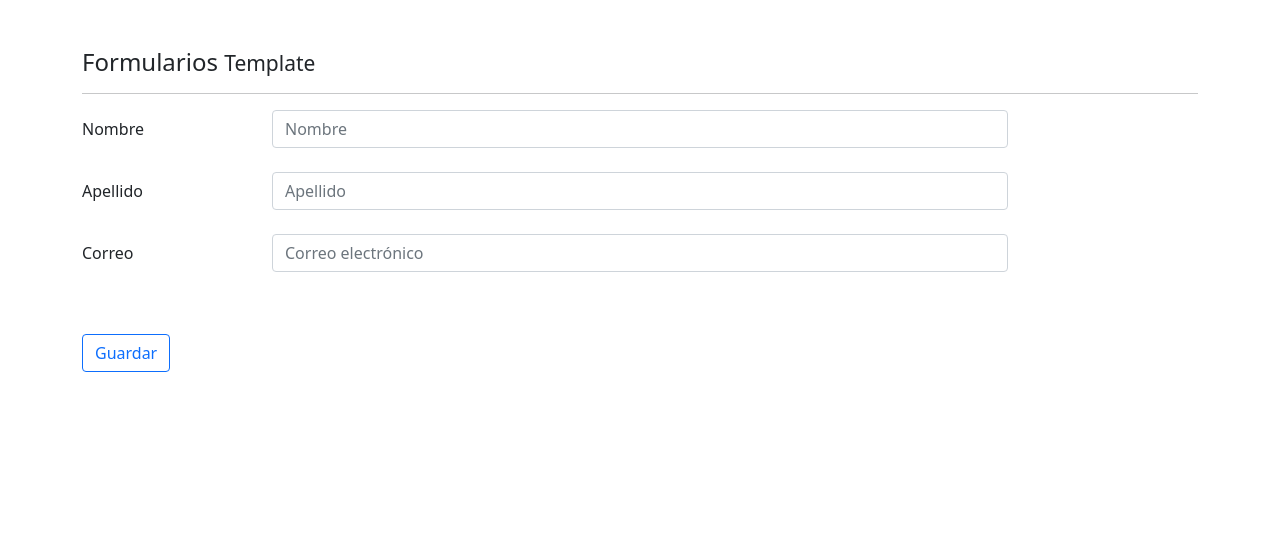
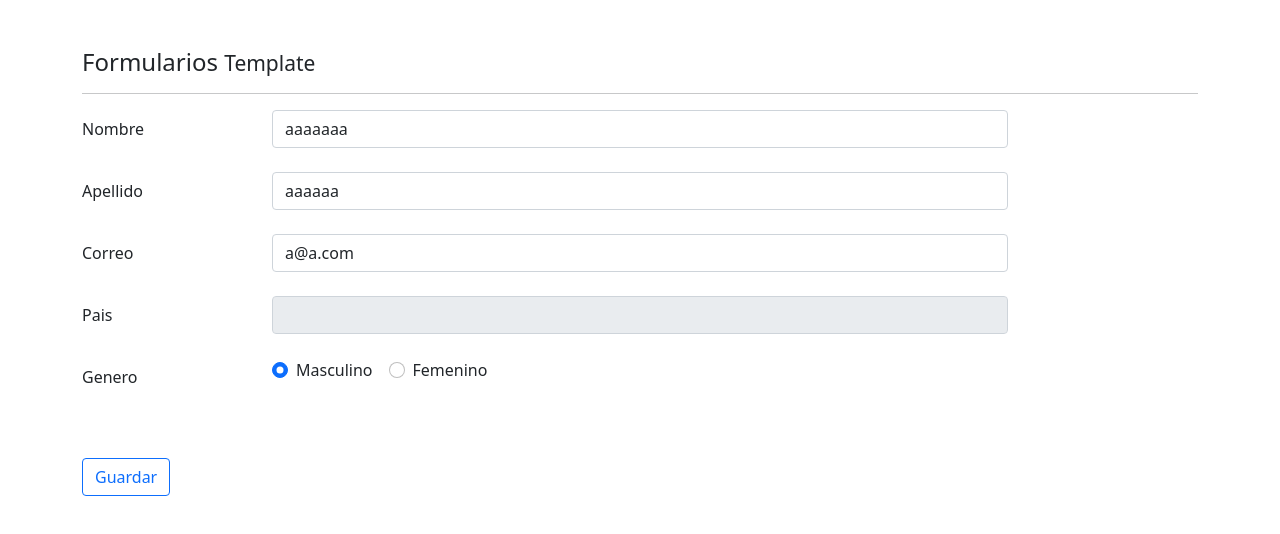
Before and after one commit to harrycoa/appFormularios, an Angular app: page /template in a window 1280 px wide. Shown: the top 534 px of the page. Built offline with nearby package versions, Linux system fonts and the light colour scheme; no server answers.

Commit message:
formulario por template

```diff
--- a/src/app/app.module.ts
+++ b/src/app/app.module.ts
@@ -6,6 +6,7 @@ import { AppComponent } from './app.component';
 import { TemplateComponent } from './pages/template/template.component';
 import { ReactiveComponent } from './pages/reactive/reactive.component';
 import { FormsModule } from '@angular/forms';
+import { HttpClientModule } from '@angular/common/http'
 
 @NgModule({
   declarations: [
@@ -16,7 +17,8 @@ import { FormsModule } from '@angular/forms';
   imports: [
     BrowserModule,
     AppRoutingModule,
-    FormsModule
+    FormsModule,
+    HttpClientModule
   ],
   providers: [],
   bootstrap: [AppComponent]
--- a/src/app/pages/template/template.component.html
+++ b/src/app/pages/template/template.component.html
@@ -16,7 +16,10 @@
                [ngModel]="usuario.nombre"
                placeholder="Nombre"
                required
+               minlength = "5"
                #nombre="ngModel">
+        <small *ngIf="nombre.invalid && nombre.touched"
+               class='form-text text-danger'>Ingrese un nombre minimo de 5 letras</small>
       </div>
     </div>
     <br>
@@ -33,6 +36,8 @@
                placeholder="Apellido"
                required
                #apellido="ngModel">
+        <small *ngIf="apellido.invalid && apellido.touched"
+        class='form-text text-danger'>Ingrese un nombre minimo de 5 letras</small>
       </div>
     </div>
   </div>
@@ -51,11 +56,60 @@
              pattern="[a-z0-9._%+-]+@[a-z0-9.-]+\.[a-z]{2,3}$"
              required
              #correo="ngModel">
+      <small *ngIf="correo.invalid && correo.touched"
+      class='form-text text-danger'>el correo es obligatorio</small>
     </div>
   </div>
+  <br>
+  <div class="form-group row">
+    <label class="col-2 col-form-label">Pais</label>
+    <div class="col-8">
+      <select class="form-control"
+              name="pais"
+              [disabled]="paises.length ===0"
+              [ngModel]="usuario.pais"
+              [class.is-invalid]="pais.invalid && pais.touched"
+              required
+              #pais="ngModel">
+        <small *ngIf="pais.invalid && pais.touched"
+        class='form-text text-danger'>el pais es obligatorio</small>
+        <option *ngFor ="let pais of paises"
+                [value]="pais.codigo">
+            {{ pais.nombre }}
+        </option>
 
+      </select>
+    </div>
+  </div>
   <br>
-
+  <div class="form-group row">
+    <label class="col-2 col-form-label">Genero</label>
+    <div class="col-8">
+      <div class="form-check form-check-inline">
+        <input class="form-check-input"
+               type="radio"
+               name="genero"
+               value="M"
+               [class.is-invalid]="genero.invalid && genero.touched"
+               required
+               [ngModel]="usuario.genero"
+               #genero=ngModel>
+        <label class="form-check-label">Masculino</label>
+      </div>
+      <div class="form-check form-check-inline">
+        <input class="form-check-input"
+               type="radio"
+               name="genero"
+               value="F"
+               [class.is-invalid]="genero.invalid && genero.touched"
+               required
+               [ngModel]="usuario.genero"
+               #genero=ngModel>
+        <label class="form-check-label">Femenino</label>
+      </div>
+    </div>
+  </div>
+  <br>
   <div class="form-group row">
     <label class="col-2 col-form-label">&nbsp;</label>
     <div class="input-group col-md-8">
--- a/src/app/pages/template/template.component.ts
+++ b/src/app/pages/template/template.component.ts
@@ -1,3 +1,4 @@
+import { PaisService } from './../../services/pais.service';
 import { Component, OnInit } from '@angular/core';
 import { NgForm } from '@angular/forms';
 
@@ -9,16 +10,42 @@ import { NgForm } from '@angular/forms';
 export class TemplateComponent implements OnInit {
 
   usuario = {
-    nombre: '',
-    apellido: '',
-    correo: ''
+    nombre: 'aaaaaaa',
+    apellido: 'aaaaaa',
+    correo: 'a@a.com',
+    pais: '',
+    genero: 'M'
   }
-  constructor() { }
+
+  paises: any[] = [];
+
+  constructor( private paisService: PaisService) { }
 
   ngOnInit(): void {
+    // peticion
+    this.paisService.getPaises()
+      .subscribe (paises => {
+        // console.log(paises); // listo todos los paises al iniciar el proyecto
+        this.paises = paises;
+        this.paises.unshift({
+          nombre: '[ Seleccione Pais]',
+          codigo:''
+        }); // agregar a la primera posicion un elemento
+        console.log(this.paises);
+      })
   }
 
   guardar (forma: NgForm) {
+    //console.log(forma);
+
+    if (forma.invalid) {
+
+      Object.values(forma.controls).forEach( control => {
+        control.markAsTouched();
+
+      });
+      return;
+    }
     console.log(forma.value);
   }
 
--- /dev/null
+++ b/src/app/services/pais.service.ts
@@ -0,0 +1,37 @@
+import { Injectable } from '@angular/core';
+import { HttpClient } from '@angular/common/http';
+import { map } from 'rxjs/operators';
+
+@Injectable({
+  providedIn: 'root'
+})
+export class PaisService {
+
+  constructor( private http: HttpClient) { }
+
+  getPaises() {
+    // return this.http.get('https://restcountries.eu/rest/v2/lang/es');
+    // usando pipe
+    /*  v1
+    return this.http.get('https://restcountries.eu/rest/v2/lang/es')
+      .pipe(
+        map ( (resp: any[]) => {
+          return resp.map( pais => {
+            return {
+              nombre: pais.name,
+              codigo: pais.alpha3Code
+            }
+          }) // transformo el arreglo
+        })
+
+      );*/
+      return this.http.get('https://restcountries.eu/rest/v2/lang/es')
+      .pipe(
+        map ( (resp: any[]) =>
+           resp.map( pais => ({  nombre: pais.name, codigo: pais.alpha3Code })
+           ) // transformo el arreglo
+        )
+      );
+  }
+
+}
```
